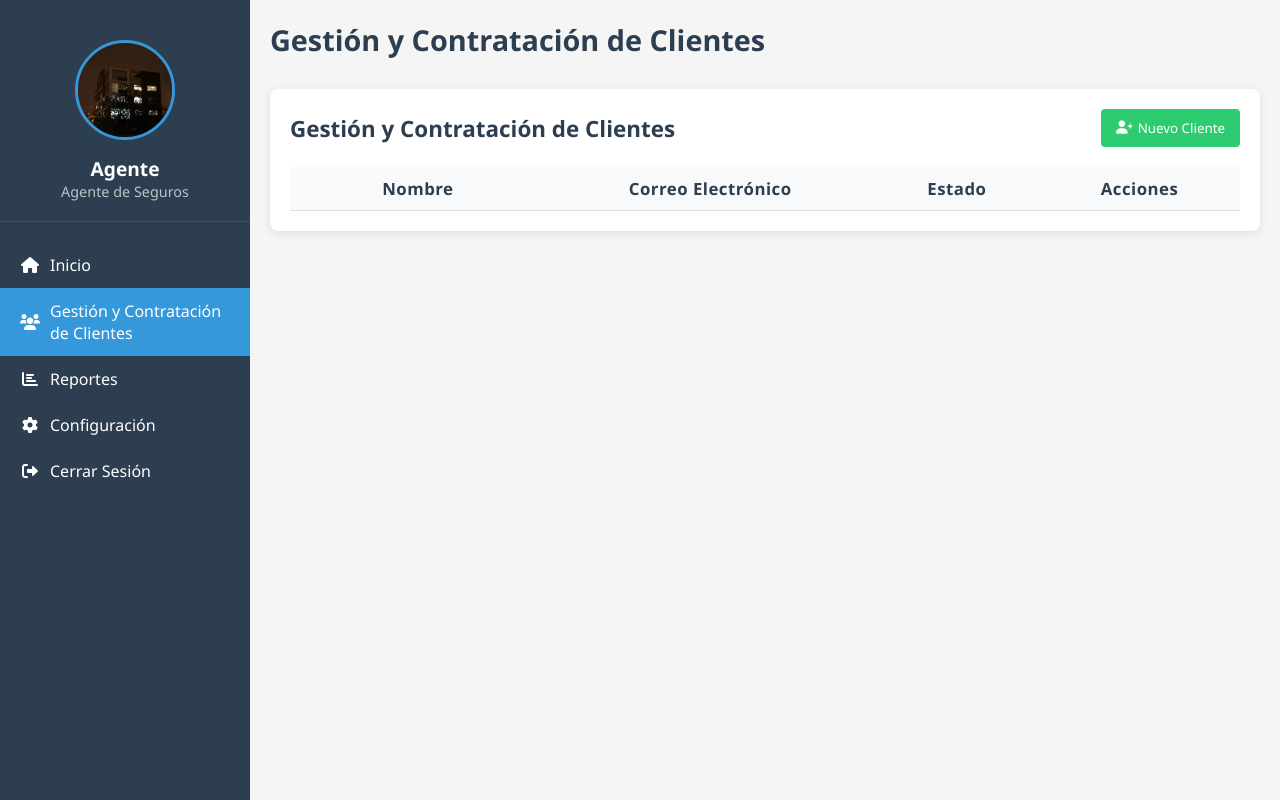
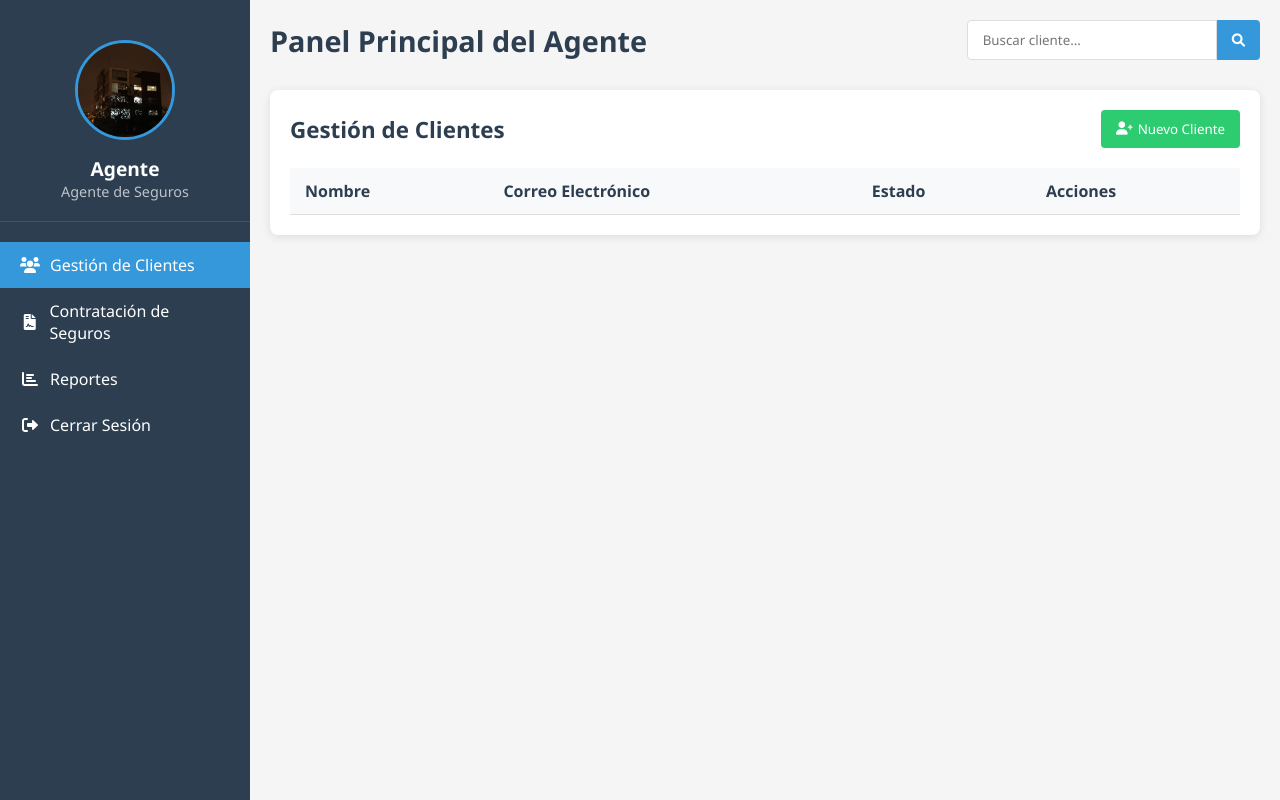
Before and after one commit to Sax300-cpu/SIGAU, a Flask app: template Sistema-Gestion-Seguros/backend/templates/agente-Index.html in a window 1280 px wide. Run offline with Flask 3, Linux system fonts and the light colour scheme; the template is opened without the code that fills it, so the values that code supplies are empty.

Commit message:
Volviendo

```diff
--- a/Sistema-Gestion-Seguros/backend/templates/agente-Index.html
+++ b/Sistema-Gestion-Seguros/backend/templates/agente-Index.html
@@ -34,93 +34,6 @@
     crossorigin="anonymous"
     referrerpolicy="no-referrer"
   />
-  <style>
-    .dropdown {
-      position: relative;
-      display: inline-block;
-    }
-    .btn-dropdown {
-      background: #f8f9fa;
-      color: #2c3e50;
-      border: 1px solid #ddd;
-      border-radius: 6px;
-      padding: 7px 18px;
-      font-size: 1rem;
-      cursor: pointer;
-      transition: background 0.2s, box-shadow 0.2s;
-    }
-    .btn-dropdown:hover, .btn-dropdown:focus {
-      background: #e3e8f0;
-      outline: none;
-    }
-    .dropdown-content {
-      display: none;
-      position: absolute;
-      background-color: #fff;
-      min-width: 170px;
-      box-shadow: 0 8px 24px rgba(30,42,60,0.18);
-      border: 1px solid #e3e8f0;
-      border-radius: 6px;
-      z-index: 10;
-      right: 0;
-    }
-    .dropdown-content a {
-      color: #1976d2;
-      padding: 12px 18px;
-      text-decoration: none;
-      display: block;
-      font-size: 1rem;
-      border-bottom: 1px solid #f0f0f0;
-      transition: background 0.2s;
-    }
-    .dropdown-content a:last-child {
-      border-bottom: none;
-    }
-    .dropdown-content a:hover {
-      background-color: #f5f5f5;
-    }
-    .dropdown.show .dropdown-content {
-      display: block;
-    }
-    .custom-estado {
-      appearance: none;
-      -webkit-appearance: none;
-      -moz-appearance: none;
-      background-position: right 0.7em center;
-      background-repeat: no-repeat;
-      background-size: 0;
-      padding: 2px 12px;
-      font-weight: 600;
-      min-width: 90px;
-      max-width: 110px;
-      height: 32px;
-      text-align: center;
-      margin: 0 auto;
-      display: block;
-      border-radius: 6px;
-      font-size: 1rem;
-    }
-    th, td {
-      padding: 10px 8px;
-      text-align: center;
-      vertical-align: middle;
-    }
-    th {
-      font-size: 1.05rem;
-      font-weight: 600;
-      letter-spacing: 0.5px;
-    }
-    th:nth-child(1), td:nth-child(1) { min-width: 140px; max-width: 180px; }
-    th:nth-child(2), td:nth-child(2) { min-width: 180px; max-width: 220px; }
-    th:nth-child(3), td:nth-child(3) { min-width: 90px; max-width: 110px; }
-    th:nth-child(4), td:nth-child(4) { min-width: 110px; max-width: 130px; }
-    .custom-estado option[value="active"] {
-      color: #27ae60;
-    }
-    .custom-estado option[value="inactive"] {
-      color: #c0392b;
-    }
-  </style>
 </head>
 <body>
   <div class="container">
@@ -140,21 +53,14 @@
       </div>
       <nav class="menu">
         <ul>
+          <li class="active">
+            <a href="#"><i class="fas fa-users"></i> Gestión de Clientes</a>
+          </li>
           <li>
-            <a href="#"><i class="fas fa-home"></i> Inicio</a>
+            <a href="#"><i class="fas fa-file-contract"></i> Contratación de Seguros</a>
           </li>
-          <li class="active">
-            <a href="#"><i class="fas fa-users"></i> Gestión y Contratación de Clientes</a>
-          </li>
-          <!-- Elimino Contratación de Seguros -->
-          <!-- <li>
-            <a href="#"><i class="fas fa-file-contract"></i> Contratación de Seguros</a>
-          </li> -->
           <li>
             <a href="#"><i class="fas fa-chart-bar"></i> Reportes</a>
-          </li>
-          <li>
-            <a href="#"><i class="fas fa-cog"></i> Configuración</a>
           </li>
           <li>
             <a href="{{ url_for('logout') }}">
@@ -169,12 +75,16 @@
     <!-- ======== CONTENIDO PRINCIPAL ======== -->
     <main class="main-content">
       <header class="header">
-        <h1>Gestión y Contratación de Clientes</h1>
+        <h1>Panel Principal del Agente</h1>
+        <div class="search-bar">
+          <input type="text" id="search-client" placeholder="Buscar cliente...">
+          <button id="btn-search"><i class="fas fa-search"></i></button>
+        </div>
       </header>
 
       <section class="content-section">
         <div class="section-header">
-          <h2>Gestión y Contratación de Clientes</h2>
+          <h2>Gestión de Clientes</h2>
           <button id="btn-nuevo-cliente" class="btn-green">
             <i class="fas fa-user-plus"></i> Nuevo Cliente
           </button>
```
